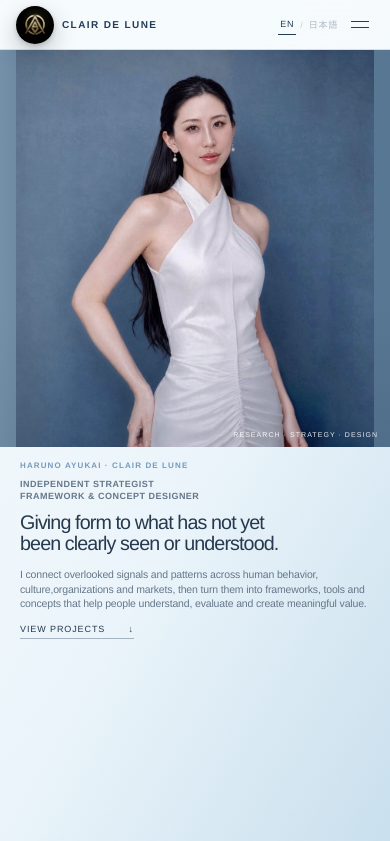
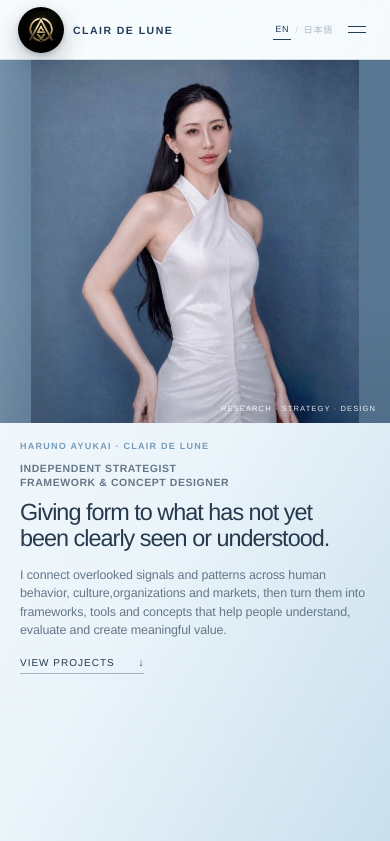
Before and after one commit to Haru317/portfolio, a website built with Vite: page index.html in a window 390 px wide. Shown: the top 841 px of the page. Built offline with nearby package versions, Linux system fonts and the light colour scheme.

Commit message:
Update style.css

```diff
--- a/src/style.css
+++ b/src/style.css
@@ -354,55 +354,52 @@ footer .brand-logo { width: 54px; height: 54px; }
   *, *:before, *:after { scroll-behavior: auto !important; transition: none !important; }
   .reveal { opacity: 1; transform: none; }
 }
-
-/* FINAL MOBILE HERO — SINGLE SCREEN */
+/* FINAL MOBILE HERO — BALANCED */
 @media (max-width: 800px) {
   .nav,
   .nav.scrolled {
-    height: 50px !important;
-    padding: 0 16px !important;
+    height: 60px !important;
+    padding: 0 18px !important;
   }
 
   .brand-logo,
   .nav.scrolled .brand-logo {
-    width: 38px !important;
-    height: 38px !important;
+    width: 46px !important;
+    height: 46px !important;
   }
 
   .wordmark {
-    gap: 8px !important;
-    font-size: 10px !important;
+    gap: 9px !important;
+    font-size: 10.5px !important;
     letter-spacing: .14em !important;
   }
 
   .lang-switch {
-    margin-right: 6px !important;
+    margin-right: 7px !important;
   }
 
   .menu {
-    width: 28px !important;
-    height: 28px !important;
-    padding: 5px !important;
+    width: 30px !important;
+    height: 30px !important;
+    padding: 6px !important;
   }
 
   .nav nav,
   .nav.scrolled nav {
-    inset: 50px 0 auto !important;
+    inset: 60px 0 auto !important;
   }
 
   .hero {
-    width: 100% !important;
     min-height: 100svh !important;
     height: 100svh !important;
-    padding-top: 50px !important;
+    padding-top: 60px !important;
     grid-template-columns: 1fr !important;
-    grid-template-rows: 47svh calc(53svh - 50px) !important;
+    grid-template-rows: 43svh calc(57svh - 60px) !important;
     overflow: hidden !important;
   }
 
   .hero-portrait {
     order: 1 !important;
-    width: 100% !important;
     height: 100% !important;
     min-height: 0 !important;
   }
@@ -415,38 +412,37 @@ footer .brand-logo { width: 54px; height: 54px; }
   }
 
   .portrait-caption {
-    right: 12px !important;
-    bottom: 9px !important;
-    font-size: 7px !important;
+    right: 14px !important;
+    bottom: 10px !important;
+    font-size: 7.5px !important;
   }
 
   .hero-copy {
     order: 2 !important;
     width: 100% !important;
-    min-width: 0 !important;
+    min-height: 0 !important;
     height: 100% !important;
-    min-height: 0 !important;
-    padding: 14px 20px 14px !important;
+    padding: 18px 20px 18px !important;
     justify-content: flex-start !important;
     overflow: hidden !important;
   }
 
   .hero-kicker {
-    font-size: 8px !important;
+    font-size: 9px !important;
     line-height: 1.2 !important;
     letter-spacing: .14em !important;
   }
 
   .hero-title {
-    margin: 9px 0 0 !important;
+    margin: 10px 0 0 !important;
   }
 
   .role {
     display: block !important;
-    margin-bottom: 9px !important;
-    font-size: 9px !important;
+    margin-bottom: 11px !important;
+    font-size: 10.5px !important;
     font-weight: 700 !important;
-    line-height: 1.3 !important;
+    line-height: 1.32 !important;
     letter-spacing: .055em !important;
     white-space: normal !important;
   }
@@ -455,9 +451,9 @@ footer .brand-logo { width: 54px; height: 54px; }
     width: 100% !important;
     max-width: none !important;
     margin: 0 !important;
-    font-size: clamp(19px, 5.05vw, 21px) !important;
-    line-height: 1.1 !important;
-    letter-spacing: -.045em !important;
+    font-size: clamp(23px, 6vw, 26px) !important;
+    line-height: 1.08 !important;
+    letter-spacing: -.042em !important;
   }
 
   .hero h1 span {
@@ -468,17 +464,17 @@ footer .brand-logo { width: 54px; height: 54px; }
   .hero-bottom {
     width: 100% !important;
     max-width: none !important;
-    margin-top: 12px !important;
-    gap: 8px !important;
+    margin-top: 15px !important;
+    gap: 10px !important;
   }
 
   .hero-bottom > p {
     width: 100% !important;
     max-width: none !important;
     margin: 0 !important;
-    font-size: 10.5px !important;
-    line-height: 1.4 !important;
-    letter-spacing: -.015em !important;
+    font-size: 12.5px !important;
+    line-height: 1.48 !important;
+    letter-spacing: -.01em !important;
   }
 
   .hero-bottom > p span {
@@ -487,7 +483,7 @@ footer .brand-logo { width: 54px; height: 54px; }
   }
 
   .hero-bottom a {
-    padding: 5px 0 4px !important;
-    font-size: 9px !important;
+    padding: 7px 0 5px !important;
+    font-size: 10px !important;
   }
 }
```
